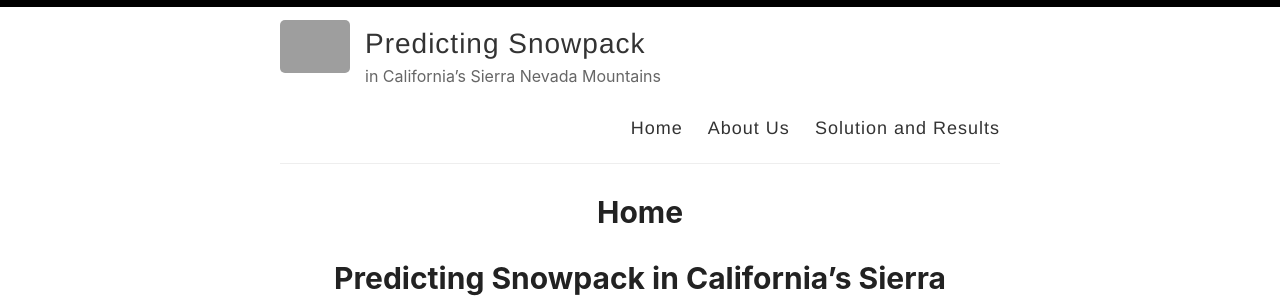
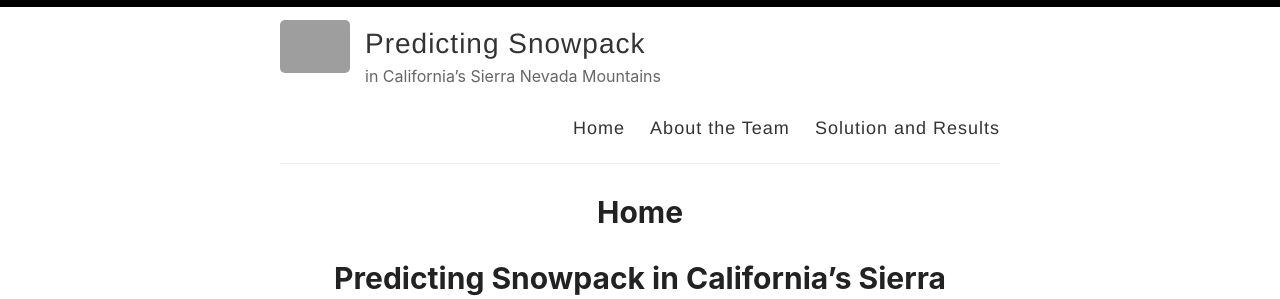
Before and after one commit to Seiris21/ucb2022.snowcast, a Jekyll site: the page built from _pages/index.md, in a window 1280 px wide. Shown: the top 299 px of the page. Built offline with Jekyll 4.4.1, drawn with Linux system fonts in a browser that asks for light colours; the list of posts is cut into pages by our own code; grey boxes are pictures that could not be loaded.

Commit message:
Fixing navigation

```diff
--- a/_config.yml
+++ b/_config.yml
@@ -16,7 +16,6 @@ avatar: /images/sierras.png
 
 #
 # Flags below are optional
-#
 
 # Includes an icon in the footer for each username you enter
 footer-links:
--- a/_layouts/default.html
+++ b/_layouts/default.html
@@ -29,7 +29,7 @@
 
             <nav>
               <a href="{{ site.baseurl }}/">Home</a>
-              <a href="{{ site.baseurl }}/about">About Us</a>
+              <a href="{{ site.baseurl }}/team">About the Team</a>
               <a href="{{ site.baseurl }}/results">Solution and Results</a>
             </nav>
           </header>
```
Also changed, not shown: _pages/index.md (+1 -1 lines).
